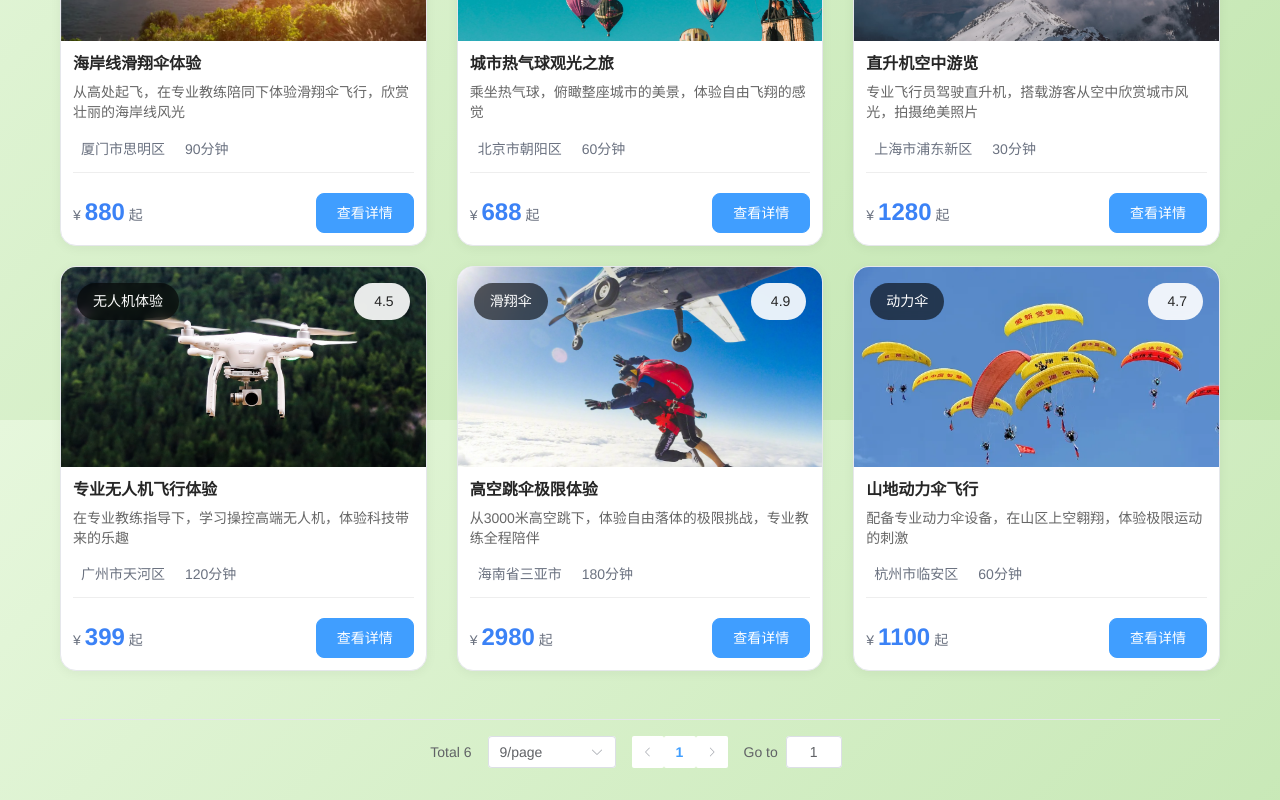
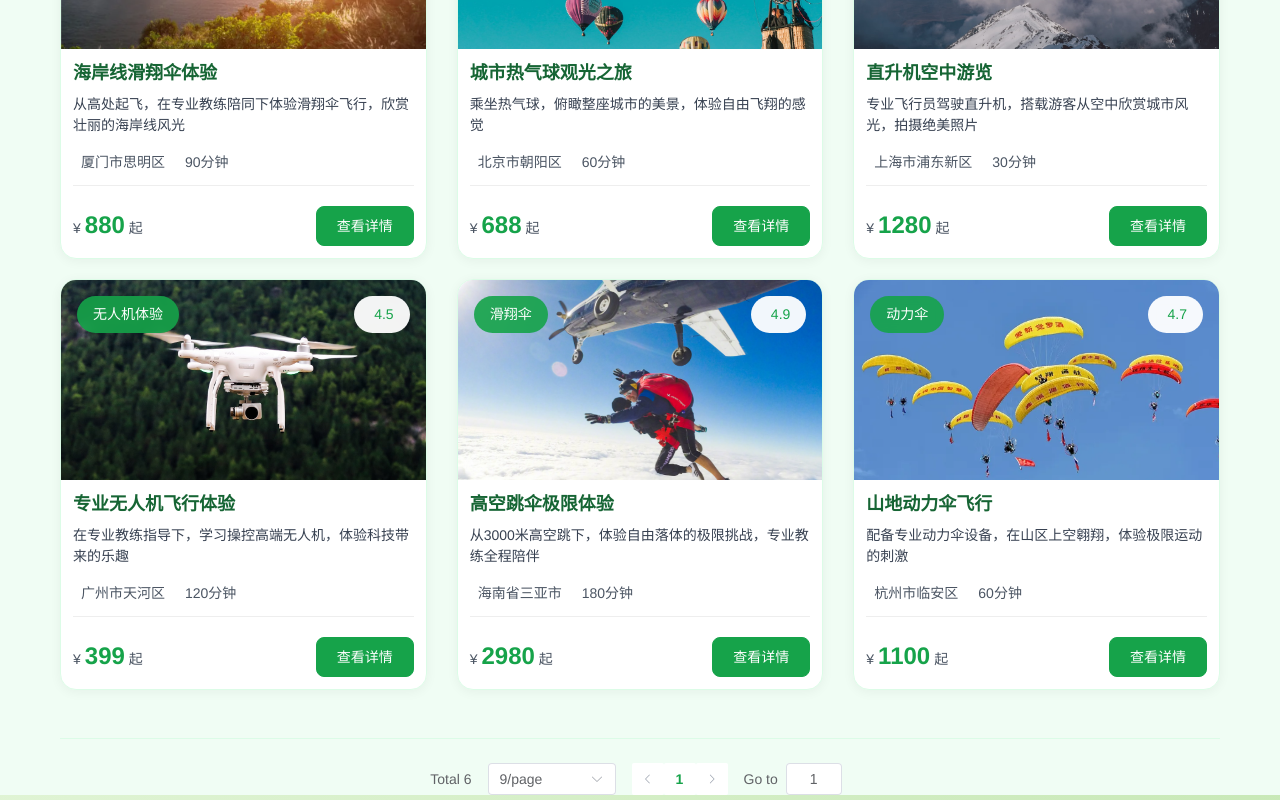
Before and after one commit to W0nGu0/low_fly_eco, a Vue app in the folder frontEnd/: page /#/user/projects in a window 1280 px wide. Shown: the part 380-1180 px from the top of the page. Built offline with nearby package versions, Linux system fonts and the light colour scheme.

Commit message:
反馈、订单页面美化

```diff
--- a/frontEnd/src/pages/user/orders/index.vue
+++ b/frontEnd/src/pages/user/orders/index.vue
@@ -89,7 +89,11 @@
                 </div>
 
                 <div class="order-price text-right">
-                  <div class="price-amount text-lg font-bold text-blue-600 mb-2">¥{{ order.amount }}</div>
+                  <div class="price-amount">
+                    <span class="currency">¥</span>
+                    <span class="amount">{{ order.amount }}</span>
+                    <span class="unit">{{ order.amount > 1 ? '元' : '元' }}</span>
+                  </div>
                   <div class="order-actions">
                     <el-button
                       type="primary"
@@ -546,7 +550,7 @@ onMounted(() => {
 }
 
 h1 {
-  color: #166534;
+  color: #15803d;
   font-size: 2rem;
   font-weight: 600;
   margin-bottom: 2rem;
@@ -556,7 +560,7 @@ h1 {
 .filters {
   background-color: white;
   border-radius: 1rem;
-  box-shadow: 0 2px 12px rgba(0, 0, 0, 0.05);
+  box-shadow: 0 2px 12px rgba(0, 0, 0, 0.1);
   padding: 1.5rem;
   margin-bottom: 2rem;
   display: flex;
@@ -564,36 +568,40 @@ h1 {
   gap: 1rem;
   animation: fadeInUp 0.5s ease-out;
   transition: all 0.3s ease;
+  border: 1px solid #86efac;
 }
 
 .filters:hover {
-  box-shadow: 0 4px 20px rgba(0, 0, 0, 0.1);
+  box-shadow: 0 4px 20px rgba(22, 163, 74, 0.2);
+  border-color: #4ade80;
 }
 
 .order-card {
   background-color: white;
   border-radius: 1rem;
-  box-shadow: 0 2px 12px rgba(0, 0, 0, 0.05);
+  box-shadow: 0 2px 12px rgba(0, 0, 0, 0.1);
   margin-bottom: 1.5rem;
   transition: all 0.3s ease;
   animation: fadeIn 0.5s ease-out;
+  border: 1px solid #86efac;
 }
 
 .order-card:hover {
   transform: translateY(-4px);
-  box-shadow: 0 4px 20px rgba(0, 0, 0, 0.1);
+  box-shadow: 0 4px 20px rgba(22, 163, 74, 0.2);
+  border-color: #4ade80;
 }
 
 .order-header {
   padding: 1rem 1.5rem;
-  border-bottom: 1px solid #dcfce7;
+  border-bottom: 1px solid #86efac;
   display: flex;
   justify-content: space-between;
   align-items: center;
 }
 
 .order-basic {
-  color: #374151;
+  color: #1f2937;
   font-size: 0.9rem;
 }
 
@@ -614,13 +622,15 @@ h1 {
   height: 120px;
   object-fit: cover;
   border-radius: 0.5rem;
-  box-shadow: 0 2px 8px rgba(0, 0, 0, 0.1);
+  box-shadow: 0 2px 8px rgba(0, 0, 0, 0.15);
   transition: all 0.3s ease;
+  border: 2px solid #86efac;
 }
 
 .order-project-image img:hover {
   transform: scale(1.05);
-  box-shadow: 0 4px 12px rgba(0, 0, 0, 0.15);
+  box-shadow: 0 4px 12px rgba(22, 163, 74, 0.25);
+  border-color: #4ade80;
 }
 
 .order-details {
@@ -628,7 +638,7 @@ h1 {
 }
 
 .order-details h3 {
-  color: #166534;
+  color: #15803d;
   font-size: 1.25rem;
   font-weight: 600;
   margin-bottom: 1rem;
@@ -638,7 +648,7 @@ h1 {
   display: grid;
   grid-template-columns: repeat(2, 1fr);
   gap: 1rem;
-  color: #374151;
+  color: #1f2937;
 }
 
 .info-item {
@@ -648,25 +658,50 @@ h1 {
 }
 
 .info-item i {
-  color: #16a34a;
+  color: #15803d;
 }
 
 .order-price {
-  text-align: right;
-  min-width: 150px;
+  display: flex;
+  flex-direction: column;
+  align-items: flex-end;
+  min-width: 120px;
 }
 
 .price-amount {
-  color: #16a34a;
+  color: #15803d;
   font-size: 1.5rem;
   font-weight: 600;
   margin-bottom: 1rem;
+  display: flex;
+  align-items: baseline;
+  gap: 0.25rem;
 }
 
-.order-actions {
-  display: flex;
-  flex-direction: column;
-  gap: 0.5rem;
+.price-amount .currency {
+  color: #15803d;
+  font-size: 1rem;
+}
+
+.price-amount .amount {
+  color: #15803d;
+  font-size: 1.5rem;
+  font-weight: 600;
+}
+
+.price-amount .unit {
+  color: #4b5563;
+  font-size: 0.875rem;
+  margin-left: 0.25rem;
+}
+
+.order-price .order-actions {
+  width: 100%;
+}
+
+.order-actions .el-button + .el-button {
+  margin-left: 0;
+  margin-top: 0.5rem;
 }
 
 .order-actions .el-button {
@@ -674,61 +709,62 @@ h1 {
   border-radius: 0.5rem;
   font-weight: 500;
   transition: all 0.3s ease;
+  margin: 0;
 }
 
 .order-actions .el-button:hover {
   transform: translateY(-2px);
-  box-shadow: 0 4px 12px rgba(22, 163, 74, 0.2);
+  box-shadow: 0 4px 12px rgba(22, 163, 74, 0.25);
 }
 
 .el-button--primary {
-  background-color: #16a34a;
-  border-color: #16a34a;
-}
-
-.el-button--primary:hover {
   background-color: #15803d;
   border-color: #15803d;
 }
 
-.el-button--success {
-  background-color: #16a34a;
-  border-color: #16a34a;
+.el-button--primary:hover {
+  background-color: #166534;
+  border-color: #166534;
 }
 
-.el-button--success:hover {
+.el-button--success {
   background-color: #15803d;
   border-color: #15803d;
 }
 
+.el-button--success:hover {
+  background-color: #166534;
+  border-color: #166534;
+}
+
 .el-button--danger {
-  background-color: #ef4444;
-  border-color: #ef4444;
+  background-color: #b91c1c;
+  border-color: #b91c1c;
 }
 
 .el-button--danger:hover {
-  background-color: #dc2626;
-  border-color: #dc2626;
+  background-color: #991b1b;
+  border-color: #991b1b;
 }
 
 .el-button--warning {
-  background-color: #f59e0b;
-  border-color: #f59e0b;
-}
-
-.el-button--warning:hover {
   background-color: #d97706;
   border-color: #d97706;
 }
 
+.el-button--warning:hover {
+  background-color: #b45309;
+  border-color: #b45309;
+}
+
 .el-button--info {
-  background-color: #6b7280;
-  border-color: #6b7280;
+  background-color: #4b5563;
+  border-color: #4b5563;
 }
 
 .el-button--info:hover {
-  background-color: #4b5563;
-  border-color: #4b5563;
+  background-color: #374151;
+  border-color: #374151;
 }
 
 .pagination-container {
@@ -739,19 +775,19 @@ h1 {
 
 .el-pagination {
   --el-pagination-button-bg-color: white;
-  --el-pagination-hover-color: #16a34a;
-  --el-pagination-button-color: #374151;
+  --el-pagination-hover-color: #15803d;
+  --el-pagination-button-color: #1f2937;
   --el-pagination-button-disabled-bg-color: white;
-  --el-pagination-button-disabled-color: #9ca3af;
+  --el-pagination-button-disabled-color: #6b7280;
 }
 
 .el-pagination .el-pager li:not(.is-disabled).is-active {
-  background-color: #16a34a;
+  background-color: #15803d;
   color: white;
 }
 
 .el-pagination .el-pager li:not(.is-disabled):hover {
-  color: #16a34a;
+  color: #15803d;
 }
 
 @keyframes fadeIn {
@@ -792,6 +828,7 @@ h1 {
 
   .filters {
     flex-direction: column;
+    padding: 1rem;
   }
 
   .order-content {
--- a/frontEnd/src/pages/user/projects/index.vue
+++ b/frontEnd/src/pages/user/projects/index.vue
@@ -1,7 +1,7 @@
 <template>
-  <div class="projects-page bg-gray-50 min-h-screen">
+  <div class="projects-page bg-emerald-50 min-h-screen">
     <div class="container mx-auto px-4 py-8">
-      <h1 class="text-3xl font-bold mb-8 text-gray-800 animate__animated animate__fadeInDown">飞行体验项目</h1>
+      <h1 class="text-3xl font-bold mb-8 text-emerald-800 animate__animated animate__fadeInDown">飞行体验项目</h1>
 
       <!-- 搜索和筛选区域 -->
       <div class="search-filter-container mb-12 p-6 rounded-xl shadow-sm bg-white animate__animated animate__fadeInUp">
@@ -425,6 +425,11 @@ watch(
 </script>
 
 <style scoped>
+.projects-page {
+  background-color: #f0fdf4;
+  min-height: calc(100vh - 64px);
+}
+
 .project-image {
   height: 200px; /* 固定图片高度 */
   position: relative;
@@ -442,7 +447,7 @@ watch(
   position: absolute;
   top: 1rem;
   left: 1rem;
-  background-color: rgba(0, 0, 0, 0.6);
+  background-color: rgba(22, 163, 74, 0.9);
   color: #fff;
   padding: 0.5rem 1rem;
   border-radius: 2rem;
@@ -456,7 +461,7 @@ watch(
   position: absolute;
   top: 1rem;
   right: 1rem;
-  background-color: rgba(255, 255, 255, 0.9);
+  background-color: rgba(255, 255, 255, 0.95);
   padding: 0.5rem 1rem;
   border-radius: 2rem;
   font-size: 0.875rem;
@@ -466,6 +471,7 @@ watch(
   gap: 0.25rem;
   backdrop-filter: blur(4px);
   z-index: 1;
+  color: #16a34a;
 }
 
 .project-info {
@@ -476,21 +482,18 @@ watch(
 }
 
 .project-name {
-  font-size: 16px;
+  color: #166534;
+  font-size: 1.125rem;
   font-weight: 600;
   margin: 0;
   line-height: 1.4;
 }
 
 .project-brief {
-  color: #666;
-  font-size: 14px;
+  color: #374151;
+  font-size: 0.875rem;
   margin: 0;
-  line-height: 1.4;
-  -webkit-line-clamp: 2;
-  display: -webkit-box;
-  -webkit-box-orient: vertical;
-  overflow: hidden;
+  line-height: 1.5;
 }
 
 .project-meta {
@@ -505,13 +508,13 @@ watch(
   display: flex;
   align-items: center;
   gap: 0.5rem;
-  color: #6b7280;
+  color: #4b5563;
   font-size: 0.875rem;
-  padding: 0.25rem 0; /* 减小元信息项的内边距 */
+  padding: 0.25rem 0;
 }
 
 .meta-item i {
-  color: #3b82f6;
+  color: #16a34a;
   font-size: 1rem;
 }
 
@@ -529,23 +532,25 @@ watch(
 }
 
 .project-price .currency {
-  color: #6b7280;
+  color: #4b5563;
   font-size: 0.875rem;
 }
 
 .project-price .amount {
-  color: #3b82f6;
+  color: #16a34a;
   font-size: 1.5rem;
   font-weight: 600;
   line-height: 1;
 }
 
 .project-price .unit {
-  color: #6b7280;
+  color: #4b5563;
   font-size: 0.875rem;
 }
 
 .el-button--primary {
+  background-color: #16a34a;
+  border-color: #16a34a;
   height: 2.5rem;
   padding: 0 1.25rem;
   font-size: 0.875rem;
@@ -555,8 +560,10 @@ watch(
 }
 
 .el-button--primary:hover {
+  background-color: #15803d;
+  border-color: #15803d;
   transform: translateY(-2px);
-  box-shadow: 0 4px 12px rgba(59, 130, 246, 0.2);
+  box-shadow: 0 4px 12px rgba(22, 163, 74, 0.2);
 }
 
 .search-filter-container {
@@ -565,13 +572,13 @@ watch(
   border-radius: 1rem;
   box-shadow: 0 2px 12px rgba(0, 0, 0, 0.05);
   transition: all 0.3s ease;
-  border: 1px solid #e5e7eb;
-  padding: 1.25rem;
+  border: 1px solid #dcfce7;
+  padding: 1.5rem;
 }
 
 .search-filter-container:hover {
-  box-shadow: 0 4px 20px rgba(0, 0, 0, 0.1);
-  border-color: #d1d5db;
+  box-shadow: 0 4px 20px rgba(22, 163, 74, 0.1);
+  border-color: #86efac;
 }
 
 .search-filter-container .el-row {
@@ -584,9 +591,9 @@ watch(
 
 .search-filter-container .el-input__inner,
 .search-filter-container .el-select .el-input__inner {
-  height: 2.5rem;
-  border-radius: 0.5rem;
-  border: 1px solid #e5e7eb;
+  height: 2.75rem;
+  border-radius: 0.75rem;
+  border: 1px solid #dcfce7;
   transition: all 0.3s ease;
   font-size: 0.875rem;
   padding: 0 1rem;
@@ -594,13 +601,13 @@ watch(
 
 .search-filter-container .el-input__inner:hover,
 .search-filter-container .el-select .el-input__inner:hover {
-  border-color: #3b82f6;
+  border-color: #16a34a;
 }
 
 .search-filter-container .el-input__inner:focus,
 .search-filter-container .el-select .el-input__inner:focus {
-  border-color: #3b82f6;
-  box-shadow: 0 0 0 2px rgba(59, 130, 246, 0.1);
+  border-color: #16a34a;
+  box-shadow: 0 0 0 2px rgba(22, 163, 74, 0.1);
 }
 
 .search-filter-container .el-input__prefix {
@@ -612,14 +619,31 @@ watch(
 }
 
 .pagination-container {
-  margin-top: 1rem;
-  padding-top: 1rem;
-  border-top: 1px solid #e5e7eb;
+  margin-top: 2rem;
+  padding-top: 1.5rem;
+  border-top: 1px solid #dcfce7;
+}
+
+.el-pagination {
+  --el-pagination-button-bg-color: white;
+  --el-pagination-hover-color: #16a34a;
+  --el-pagination-button-color: #374151;
+  --el-pagination-button-disabled-bg-color: white;
+  --el-pagination-button-disabled-color: #9ca3af;
+}
+
+.el-pagination .el-pager li:not(.is-disabled).is-active {
+  background-color: #16a34a;
+  color: white;
+}
+
+.el-pagination .el-pager li:not(.is-disabled):hover {
+  color: #16a34a;
 }
 
 .project-card {
   transition: all 0.3s ease;
-  margin-bottom: 20px !important; /* 强制覆盖其他样式 */
+  margin-bottom: 20px !important;
   border-radius: 1rem;
   overflow: hidden;
   background-color: #ffffff;
@@ -628,13 +652,14 @@ watch(
   flex-direction: column;
   cursor: pointer;
   animation: fadeInUp 0.5s ease-out;
-  border: 1px solid #e5e7eb;
-  height: auto !important; /* 取消固定高度，改为自适应 */
+  border: 1px solid #dcfce7;
+  height: auto !important;
 }
 
 .project-card:hover {
   transform: translateY(-8px);
-  box-shadow: 0 8px 24px rgba(0, 0, 0, 0.12);
+  box-shadow: 0 8px 24px rgba(22, 163, 74, 0.15);
+  border-color: #86efac;
 }
 
 .project-card:hover .project-image img {
```
